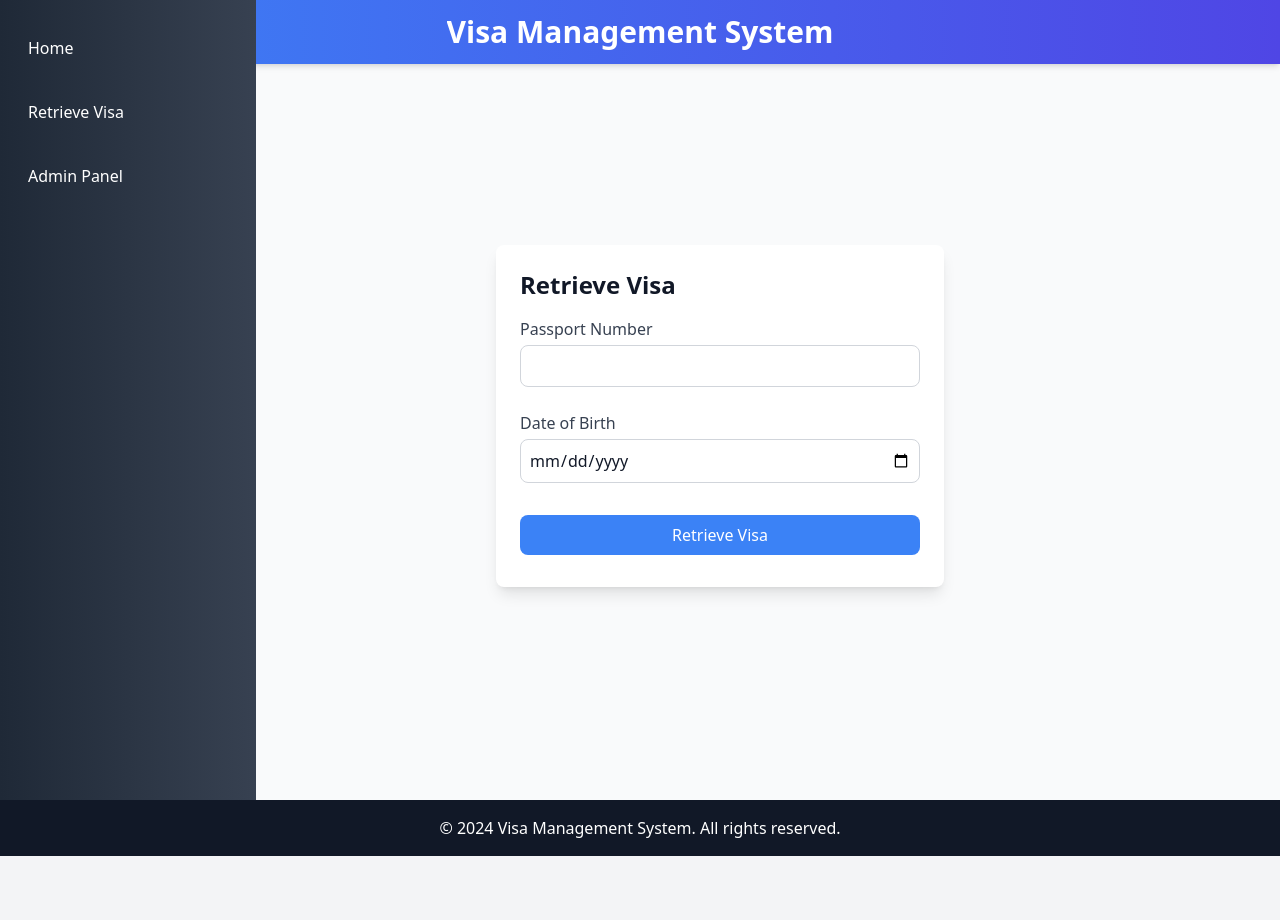
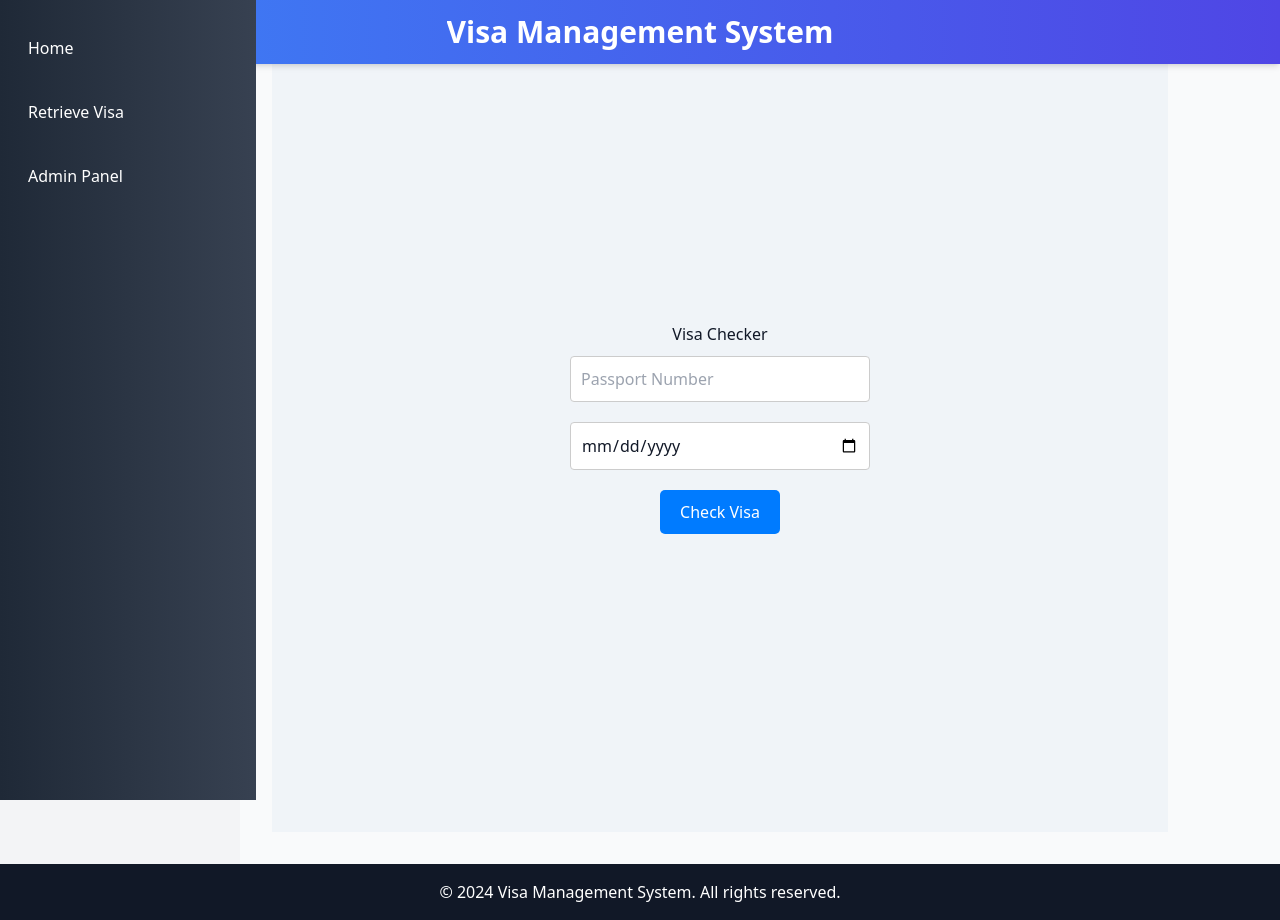
Before and after one commit to Ambreen110/Visaproject, a Next.js app: page /retrieve in a window 1280 px wide. Before the commit the page ends 856 px from the top, so only its background shows below. Built offline with nearby package versions, Linux system fonts and the light colour scheme.

Commit message:
now much better

```diff
--- a/src/app/api/retrieve/route.js
+++ b/src/app/api/retrieve/route.js
@@ -16,9 +16,16 @@ export async function GET(req) {
       });
     }
 
-    const { db } = await connectToDatabase();
+    const dobDate = new Date(dob);
+    await connectToDatabase();
 
-    let visaDetails = await Visa.findOne({ passportNo, dob }).exec();
+    const visaDetails = await Visa.findOne({
+      passportNo,
+      dob: {
+        $gte: new Date(dobDate.setUTCHours(0, 0, 0, 0)),
+        $lt: new Date(dobDate.setUTCHours(23, 59, 59, 999)),
+      },
+    }).exec();
 
     if (!visaDetails) {
       return new Response(JSON.stringify({ message: 'Visa not found' }), {
@@ -27,8 +34,10 @@ export async function GET(req) {
       });
     }
 
-    const pdfFileName = visaDetails.pdfPath || `${visaDetails.visaNumber}.pdf`;
-    const pdfPath = path.join(process.cwd(), 'public', 'Pdfs', pdfFileName);
+    const pdfFileName = visaDetails.pdfPath || `${visaDetails.visaNumber || 'default'}.pdf`;
+    const pdfPath = path.isAbsolute(pdfFileName)
+      ? pdfFileName
+      : path.join(process.cwd(), 'public', 'Pdfs', pdfFileName);
 
     if (!fs.existsSync(pdfPath)) {
       return new Response(JSON.stringify({ message: 'PDF file not found' }), {
@@ -37,8 +46,9 @@ export async function GET(req) {
       });
     }
 
-    const fileStream = fs.createReadStream(pdfPath);
-    return new Response(fileStream, {
+    const fileBuffer = fs.readFileSync(pdfPath);
+
+    return new Response(fileBuffer, {
       headers: {
         'Content-Type': 'application/pdf',
         'Content-Disposition': `attachment; filename="${pdfFileName}"`,
--- a/src/app/api/upload/route.js
+++ b/src/app/api/upload/route.js
@@ -5,6 +5,8 @@ import fs from 'fs';
 import path from 'path';
 
 export async function POST(req) {
+  const { db } = await connectToDatabase();
+
   const {
     visaNumber,
     visaTypeArabic,
@@ -28,11 +30,9 @@ export async function POST(req) {
     departureDate,
   } = await req.json();
 
-  const { db } = await connectToDatabase();
-
   try {
-    const existingVisa = await Visa.findOne({ visaNumber });
-    const existingPassport = await Visa.findOne({ passportNo });
+    const existingVisa = await db.model('Visa').findOne({ visaNumber });
+    const existingPassport = await db.model('Visa').findOne({ passportNo });
 
     if (existingVisa) {
       return new Response(JSON.stringify({ message: 'Visa Number must be unique' }), { status: 400 });
@@ -61,26 +61,30 @@ export async function POST(req) {
       page.drawText(text, { x, y, size: 12, color: rgb(0, 0, 0) });
     };
 
-    drawText(`Visa Number: ${visaNumber}`, 50, 350);
-    drawText(`Visa Type (Arabic): ${visaTypeArabic}`, 50, 330);
-    drawText(`Visa Type (English): ${visaTypeEnglish}`, 50, 310);
-    drawText(`Visa Purpose (Arabic): ${visaPurposeArabic}`, 50, 290);
-    drawText(`Visa Purpose (English): ${visaPurposeEnglish}`, 50, 270);
-    drawText(`Date of Issue: ${new Date(dateOfIssue).toLocaleDateString()}`, 50, 250);
-    drawText(`Date of Expiry: ${new Date(dateOfExpiry).toLocaleDateString()}`, 50, 230);
-    drawText(`Place of Issue (Arabic): ${placeOfIssueArabic}`, 50, 210);
-    drawText(`Full Name (Arabic): ${fullNameArabic}`, 50, 190);
-    drawText(`Full Name (English): ${fullNameEnglish}`, 50, 170);
-    drawText(`MOI Reference: ${moiReference}`, 50, 150);
-    drawText(`Nationality: ${nationality}`, 50, 130);
-    drawText(`Gender: ${gender}`, 50, 110);
-    drawText(`Occupation (Arabic): ${occupationArabic}`, 50, 90);
-    drawText(`Occupation (English): ${occupationEnglish}`, 50, 70);
-    drawText(`Date of Birth: ${new Date(dob).toLocaleDateString()}`, 50, 50);
-    drawText(`Passport No: ${passportNo}`, 50, 30);
-    drawText(`Passport Expiry: ${new Date(passportExpiry).toLocaleDateString()}`, 50, 10);
-    drawText(`Entry Date: ${new Date(entryDate).toLocaleDateString()}`, 300, 350);
-    drawText(`Departure Date: ${new Date(departureDate).toLocaleDateString()}`, 300, 330);
+    const fields = [
+      { text: `Visa Number: ${visaNumber}`, x: 50, y: 350 },
+      { text: `Visa Type (Arabic): ${visaTypeArabic}`, x: 50, y: 330 },
+      { text: `Visa Type (English): ${visaTypeEnglish}`, x: 50, y: 310 },
+      { text: `Visa Purpose (Arabic): ${visaPurposeArabic}`, x: 50, y: 290 },
+      { text: `Visa Purpose (English): ${visaPurposeEnglish}`, x: 50, y: 270 },
+      { text: `Date of Issue: ${new Date(dateOfIssue).toLocaleDateString()}`, x: 50, y: 250 },
+      { text: `Date of Expiry: ${new Date(dateOfExpiry).toLocaleDateString()}`, x: 50, y: 230 },
+      { text: `Place of Issue (Arabic): ${placeOfIssueArabic}`, x: 50, y: 210 },
+      { text: `Full Name (Arabic): ${fullNameArabic}`, x: 50, y: 190 },
+      { text: `Full Name (English): ${fullNameEnglish}`, x: 50, y: 170 },
+      { text: `MOI Reference: ${moiReference}`, x: 50, y: 150 },
+      { text: `Nationality: ${nationality}`, x: 50, y: 130 },
+      { text: `Gender: ${gender}`, x: 50, y: 110 },
+      { text: `Occupation (Arabic): ${occupationArabic}`, x: 50, y: 90 },
+      { text: `Occupation (English): ${occupationEnglish}`, x: 50, y: 70 },
+      { text: `Date of Birth: ${new Date(dob).toLocaleDateString()}`, x: 50, y: 50 },
+      { text: `Passport No: ${passportNo}`, x: 50, y: 30 },
+      { text: `Passport Expiry: ${new Date(passportExpiry).toLocaleDateString()}`, x: 50, y: 10 },
+      { text: `Entry Date: ${new Date(entryDate).toLocaleDateString()}`, x: 300, y: 350 },
+      { text: `Departure Date: ${new Date(departureDate).toLocaleDateString()}`, x: 300, y: 330 },
+    ];
+
+    fields.forEach(field => drawText(field.text, field.x, field.y));
 
     const pdfDir = path.join(process.cwd(), 'public', 'Pdfs');
     const pdfFilePath = path.join(pdfDir, `${visaNumber}.pdf`);
--- a/src/app/api/visas/route.js
+++ b/src/app/api/visas/route.js
@@ -3,8 +3,7 @@ import Visa from '../../../models/visa';
 
 export async function GET() {
   try {
-    const { db } = await connectToDatabase();
-    console.log('Connected to database:', db.databaseName);
+    await connectToDatabase();
 
     const visas = await Visa.find({}).exec();
     console.log('Fetched visas:', visas);
--- a/src/app/components/UserRetrieve.js
+++ b/src/app/components/UserRetrieve.js
@@ -1,101 +1,89 @@
-"use client";
+"use client"
+import { useState } from 'react';
 
-import React, { useState } from 'react';
+export default function VisaChecker() {
+  const [passportNo, setPassportNo] = useState('');
+  const [dob, setDob] = useState('');
 
-const UserRetrieve = () => {
-  const [passportNumber, setPassportNumber] = useState('');
-  const [dob, setDob] = useState('');
-  const [visaData, setVisaData] = useState(null);
-  const [loading, setLoading] = useState(false);
-  const [error, setError] = useState(null);
+  const handleCheckVisa = async () => {
+    try {
+      const response = await fetch(`/api/retrieve?passportNo=${passportNo}&dob=${dob}`);
 
-  const handleSubmit = async (e) => {
-    e.preventDefault();
-    setLoading(true);
-    setError(null);
-
-    try {
-      const response = await fetch(`/api/retrieve?passportNo=${encodeURIComponent(passportNumber)}&dob=${encodeURIComponent(dob)}`);
-
-      if (!response.ok) {
-        throw new Error('Network response was not ok');
-      }
-
+      if (response.status === 200) {
+        alert('Visa found successfully!');
         const blob = await response.blob();
         const url = window.URL.createObjectURL(blob);
-
-      const a = document.createElement('a');
-      a.href = url;
-      a.download = 'visa.pdf';
-      document.body.appendChild(a);
-      a.click();
-      a.remove();
-      window.URL.revokeObjectURL(url);
-
+        const link = document.createElement('a');
+        link.href = url;
+        link.setAttribute('download', `${passportNo}_visa.pdf`);
+        document.body.appendChild(link);
+        link.click();
+        link.remove();
+      } else if (response.status === 404) {
+        const data = await response.json();
+        alert(data.message);
+      } else {
+        alert('Failed to retrieve visa details.');
+      }
     } catch (error) {
-      setError(error.message);
-    } finally {
-      setLoading(false);
-    }
-  };
-
-  const handleDownload = () => {
-    if (visaData) {
-      const link = document.createElement('a');
-      link.href = `/api/download-pdf?passportNo=${encodeURIComponent(passportNumber)}&dob=${encodeURIComponent(dob)}`;
-      link.download = 'visa-details.pdf';
-      link.click();
+      console.error('Error fetching visa details:', error);
+      alert('An error occurred while fetching visa details.');
     }
   };
 
   return (
-    <div className="max-w-md mx-auto bg-white shadow-lg rounded-lg p-6 mt-8">
-      <h2 className="text-2xl font-bold mb-4">Retrieve Visa</h2>
-      <form onSubmit={handleSubmit}>
-        <div className="mb-4">
-          <label htmlFor="passportNumber" className="block text-gray-700">Passport Number</label>
+    <div style={styles.container}>
+      <h1>Visa Checker</h1>
       <input
         type="text"
-            id="passportNumber"
-            value={passportNumber}
-            onChange={(e) => setPassportNumber(e.target.value)}
-            className="mt-1 p-2 w-full border border-gray-300 rounded-lg"
-            required
+        placeholder="Passport Number"
+        value={passportNo}
+        onChange={(e) => setPassportNo(e.target.value)}
+        style={styles.input}
       />
-        </div>
-        <div className="mb-4">
-          <label htmlFor="dob" className="block text-gray-700">Date of Birth</label>
       <input
         type="date"
-            id="dob"
+        placeholder="Date of Birth"
         value={dob}
         onChange={(e) => setDob(e.target.value)}
-            className="mt-1 p-2 w-full border border-gray-300 rounded-lg"
-            required
+        style={styles.input}
       />
-        </div>
-        <button
-          type="submit"
-          className="w-full bg-blue-500 text-white py-2 px-4 rounded-lg hover:bg-blue-600"
-        >
-          Retrieve Visa
-        </button>
-      </form>
-
-      {loading && <p className="mt-4 text-blue-500">Loading...</p>}
-      {error && <p className="mt-4 text-red-500">{error}</p>}
-      {visaData && (
-        <div className="mt-4">
-          <button
-            onClick={handleDownload}
-            className="w-full bg-green-500 text-white py-2 px-4 rounded-lg hover:bg-green-600"
-          >
-            Download Visa Details
+      <button onClick={handleCheckVisa} style={styles.button}>
+        Check Visa
       </button>
     </div>
-      )}
-    </div>
   );
+}
+
+const styles = {
+  container: {
+    display: 'flex',
+    flexDirection: 'column',
+    alignItems: 'center',
+    justifyContent: 'center',
+    height: '100vh',
+    backgroundColor: '#f0f4f8',
+  },
+  input: {
+    padding: '10px',
+    margin: '10px 0',
+    width: '300px',
+    fontSize: '16px',
+    borderRadius: '4px',
+    border: '1px solid #ccc',
+  },
+  button: {
+    padding: '10px 20px',
+    backgroundColor: '#007BFF',
+    color: 'white',
+    border: 'none',
+    borderRadius: '5px',
+    fontSize: '16px',
+    cursor: 'pointer',
+    transition: 'background-color 0.3s',
+    marginTop: '10px',
+  },
+  buttonHover: {
+    backgroundColor: '#0056b3',
+  },
 };
-
-export default UserRetrieve;
--- a/src/app/layout.js
+++ b/src/app/layout.js
@@ -20,7 +20,6 @@ export default function RootLayout({ children }) {
         <link rel="icon" href="/favicon.ico" />
       </head>
       <body className="bg-gray-100 text-gray-900 font-sans">
-        {/* Header */}
         <header className="fixed top-0 left-0 right-0 w-full bg-gradient-to-r from-blue-500 to-indigo-600 text-white shadow-md h-16 flex items-center justify-center px-4 z-50">
   {/* Sidebar Toggle Button */}
   <button
@@ -52,9 +51,7 @@ export default function RootLayout({ children }) {
 
 
 
-        {/* Layout with Sidebar */}
         <div className="flex min-h-screen">
-          {/* Sidebar */}
           <nav
             id="sidebar"
             className={`bg-gradient-to-r from-gray-800 to-gray-700 text-white w-64 h-full fixed top-0 z-50 transform ${
@@ -103,7 +100,6 @@ export default function RootLayout({ children }) {
 
         </div>
 
-        {/* Footer */}
         <footer className="bg-gray-900 text-white py-4">
           <div className="container mx-auto text-center">
             <p>
@@ -113,7 +109,6 @@ export default function RootLayout({ children }) {
           </div>
         </footer>
 
-        {/* Overlay for Mobile Sidebar */}
         <div
           className={`fixed inset-0 bg-black opacity-50 z-40 md:hidden ${
             sidebarOpen ? "block" : "hidden"
--- a/src/app/page.js
+++ b/src/app/page.js
@@ -3,24 +3,19 @@ import { FaPassport } from "react-icons/fa";
 export default function HomePage() {
   return (
     <div className="flex flex-col items-center justify-center min-h-screen bg-gradient-to-br from-blue-50 to-gray-100 px-4">
-      {/* Content Card */}
       <div className="bg-white shadow-lg rounded-lg p-8 flex flex-col items-center text-center space-y-4 max-w-md w-full">
-        {/* Icon */}
         <div className="text-blue-500 mb-4">
           <FaPassport size={60} />
         </div>
 
-        {/* Heading */}
         <h2 className="text-4xl font-bold text-gray-800">
           Welcome to Visa Management System
         </h2>
 
-        {/* Subheading */}
         <p className="text-gray-600 text-lg">
           Effortlessly manage and retrieve visa details in just a few clicks.
         </p>
 
-        {/* Call to Action Button */}
         <a
           href="/retrieve"
           className="mt-6 bg-blue-600 text-white py-2 px-6 rounded-lg shadow-md hover:bg-blue-700 transition duration-200"
```
Also changed, not shown: src/app/components/VisaList.js (+49 -8 lines), src/utils/db.js (+16 -16 lines), 2 other files (tests, documents, lock files or other folders). Lines whose indentation alone changed are shown as unchanged.
